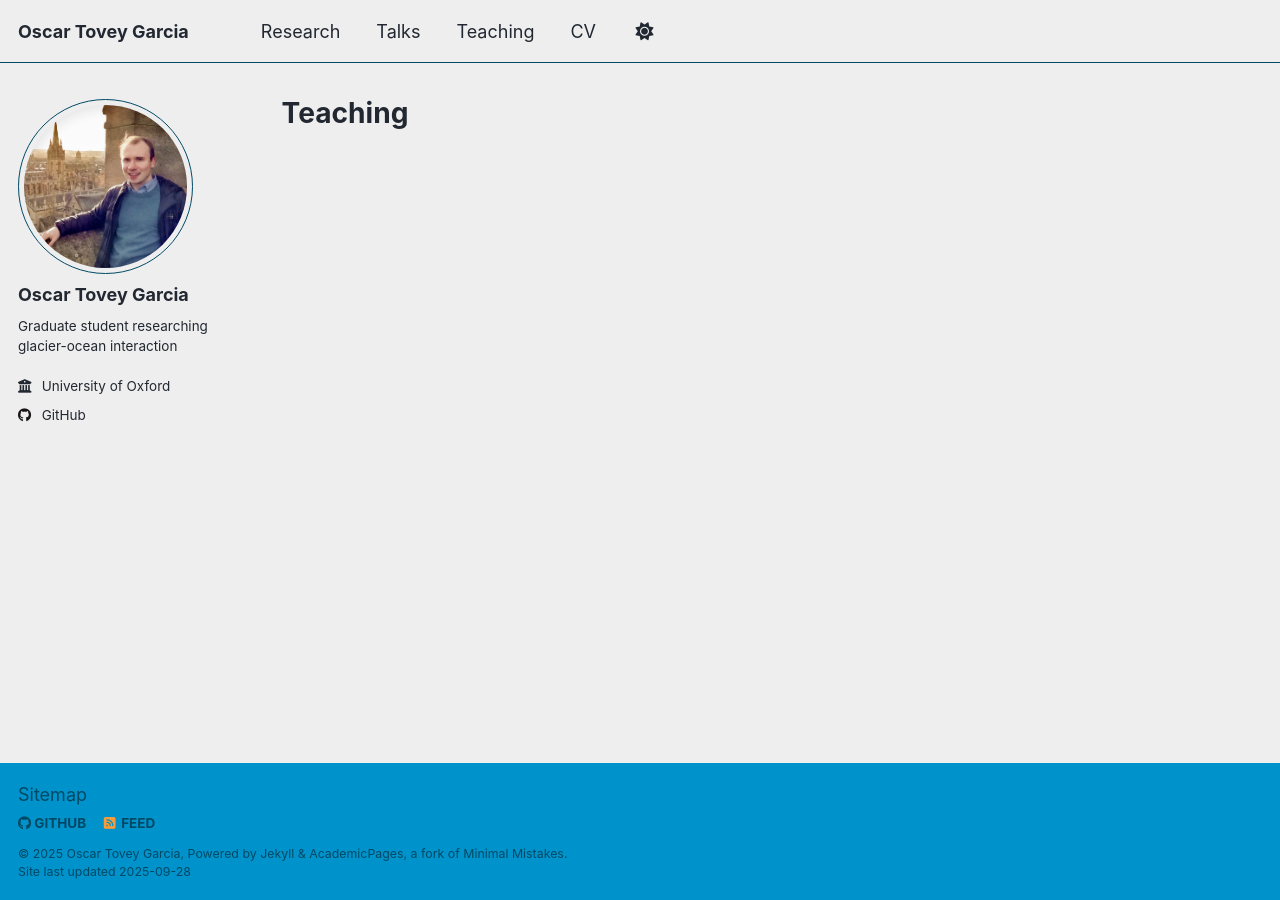
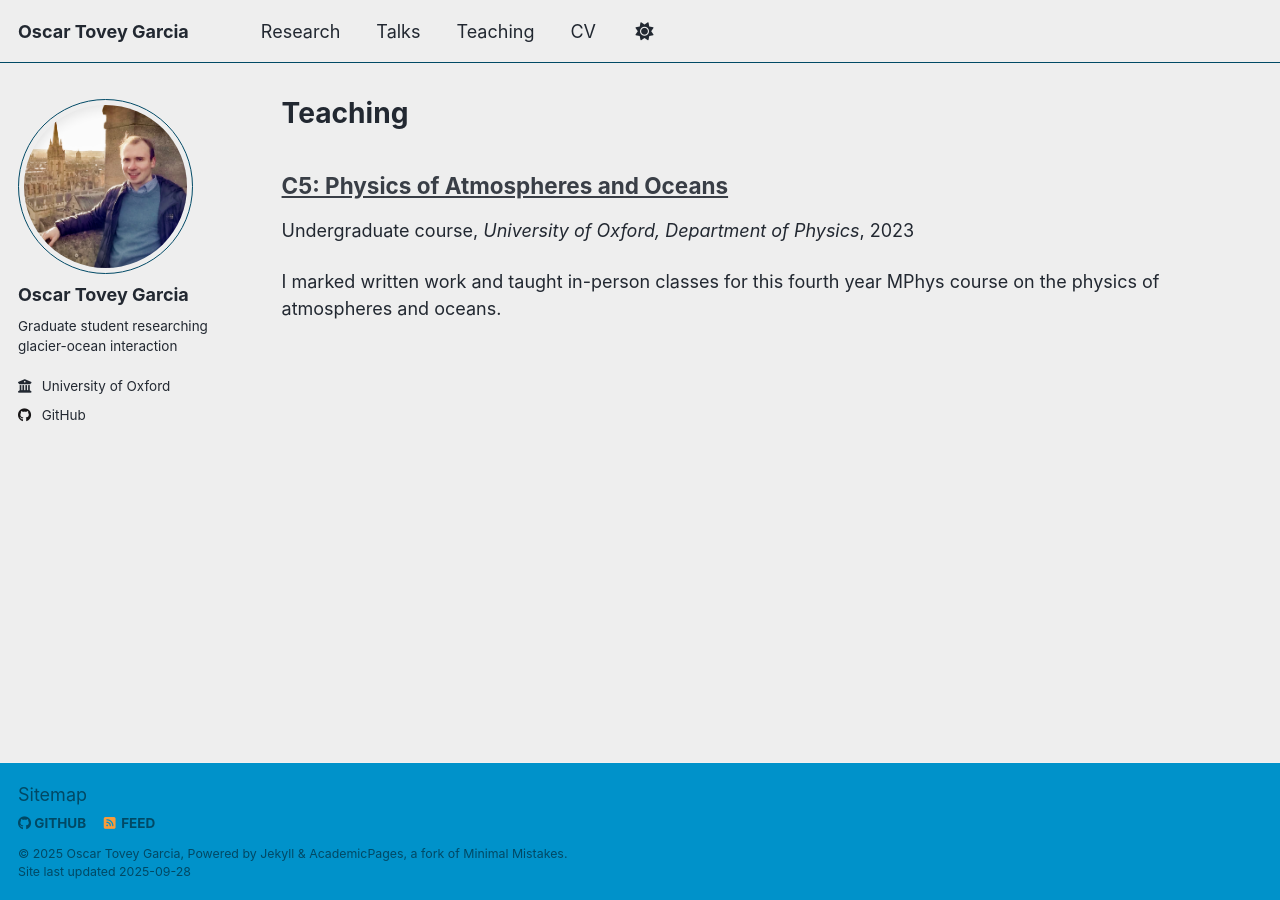
Before and after one commit to oscarjtg/oscarjtg.github.io, a Jekyll site: the page built from _pages/teaching.html, in a window 1280 px wide. Built offline with Jekyll 4.4.1, drawn with Linux system fonts in a browser that asks for light colours; a script that is not in the unit is left out; a file with an impossible date is left out.

Commit message:
added teaching

```diff
--- /dev/null
+++ b/_teaching/2023-C5.md
@@ -0,0 +1,12 @@
+---
+title: "C5: Physics of Atmospheres and Oceans"
+collection: teaching
+type: "Undergraduate course"
+permalink: /teaching/2023-C5
+venue: "University of Oxford, Department of Physics"
+date: 2023-09-01
+location: "Oxford, United Kingdom"
+excerpt: "I marked written work and taught in-person classes for this fourth year MPhys course on the physics of atmospheres and oceans."
+---
+
+This course covers atmospheric thermodynamics, radiative transfer, clouds, geophysical fluid dynamics, instrumentation for remote sensing, and state estimation theory.
```
Also changed, not shown: _pages/cv.md (+2 -2 lines), _teaching/2024-B1.md (added, +12 -0 lines).
